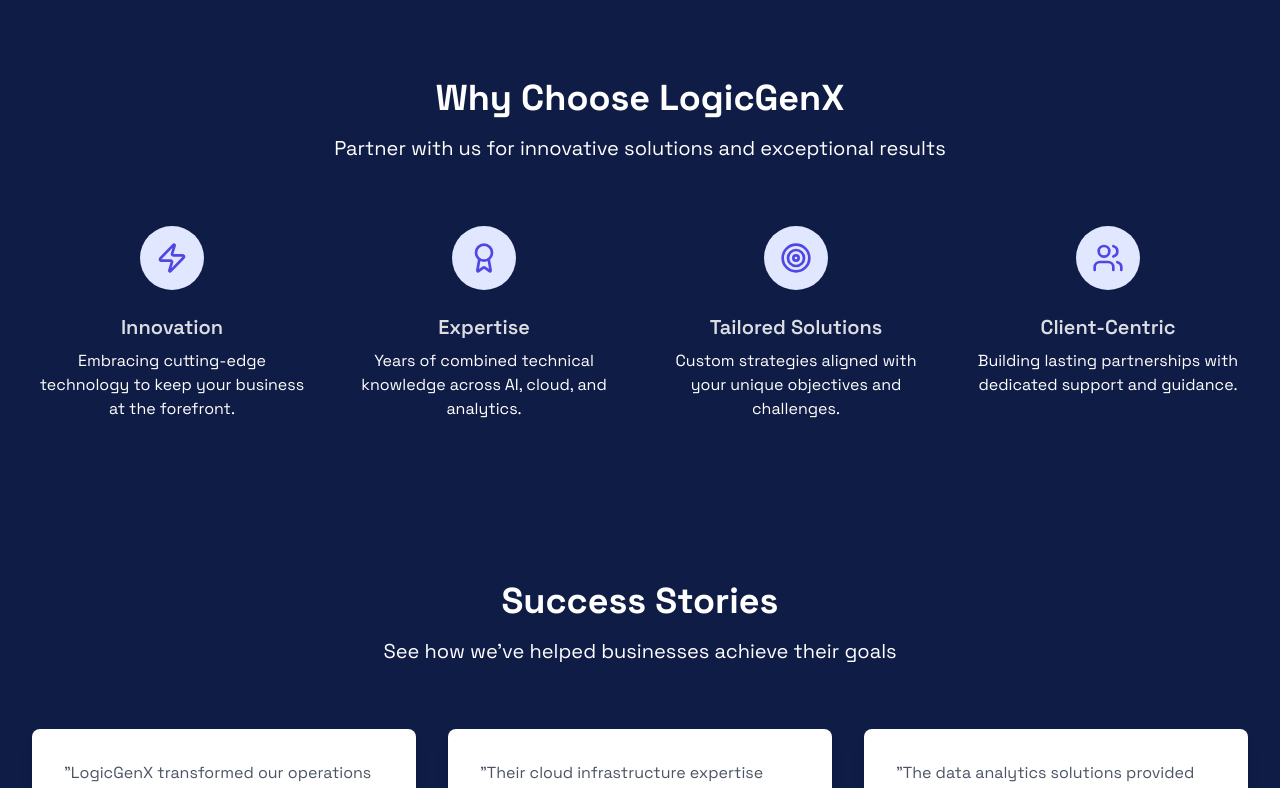
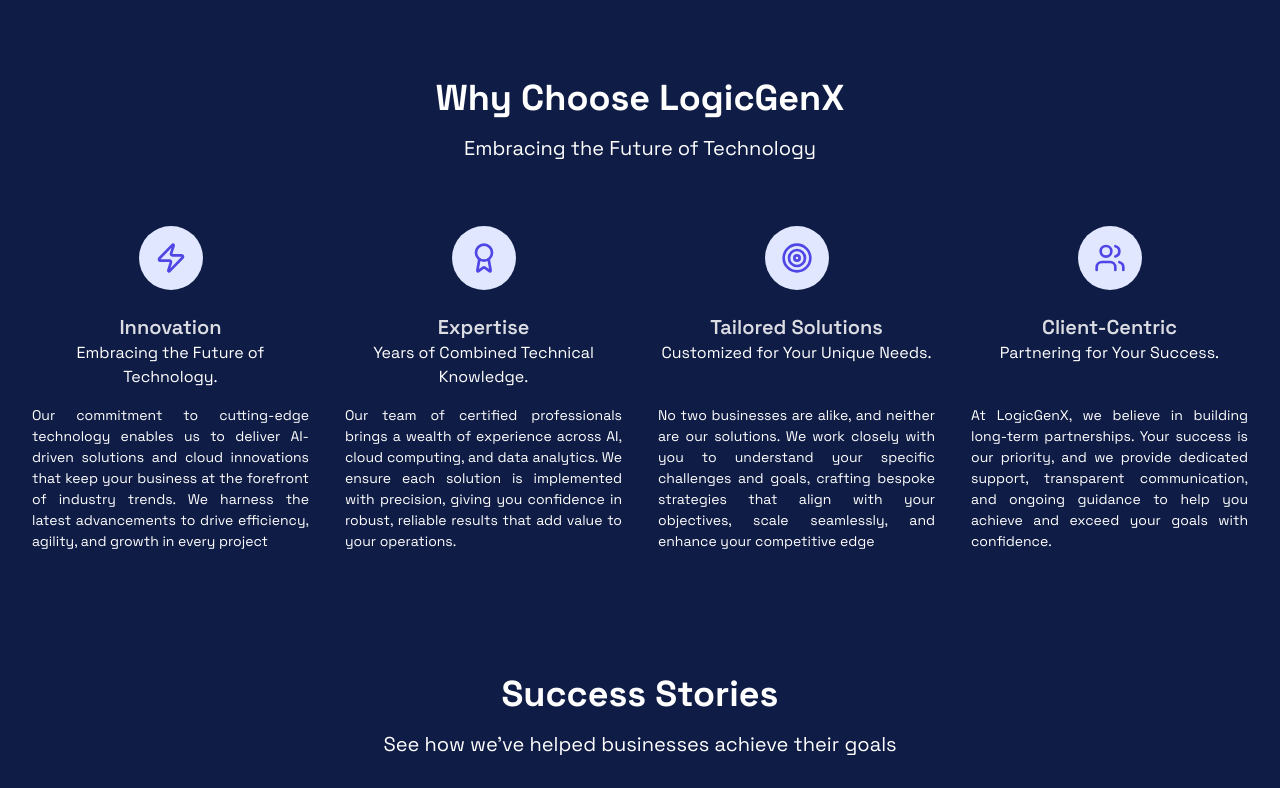
Before and after one commit to Mirza2018/logicgenx, a Next.js app: page / in a window 1280 px wide. Shown: the part 1642-2430 px from the top of the page. Built offline with nearby package versions, Linux system fonts and the light colour scheme.

Commit message:
Home page done

```diff
--- a/src/components/bolt/Homex2.jsx
+++ b/src/components/bolt/Homex2.jsx
@@ -160,27 +160,29 @@ const Homex2 = () => {
               Why Choose LogicGenX
             </h2>
             <p className="text-xl text-white">
-              Partner with us for innovative solutions and exceptional results
+              Embracing the Future of Technology
             </p>
           </div>
 
-          <div className="grid grid-cols-1 md:grid-cols-2 lg:grid-cols-4 gap-8">
+          <div className="grid grid-cols-1 md:grid-cols-2 lg:grid-cols-4 gap-9">
             {differentiators.map((item, index) => (
               <div
                 key={item.title}
                 initial={{ opacity: 0, y: 20 }}
                 animate={{ opacity: 1, y: 0 }}
                 transition={{ duration: 0.5, delay: index * 0.1 }}
-                className="text-center"
+                className="text-center h-72"
               >
                 <div className="inline-block p-4 bg-indigo-100 rounded-full text-indigo-600 mb-4">
                   {/* <item.icon className="h-8 w-8" /> */}
                   {item?.icon}
                 </div>
-                <h3 className="text-xl text-white/85 font-semibold mb-2">
+                <h3 className="text-xl text-white/85 font-semibold ">
                   {item.title}
                 </h3>
-                <p className="text-white">{item.description}</p>
+                <p className="text-white h-14">{item.description}</p>
+                <p className="text-white text-[14px] text-justify mt-2 ">{item?.details}</p>
+
               </div>
             ))}
           </div>
@@ -240,7 +242,7 @@ const Homex2 = () => {
       </section>
 
       {/* CTA Section */}
-      <section className="py-20 bg-[#0F1C45] text-white">
+      {/* <section className="py-20 bg-[#0F1C45] text-white">
         <div className="max-w-7xl mx-auto px-4 sm:px-6 lg:px-8 text-center">
           <h2 className="text-3xl md:text-4xl font-bold mb-4">
             Ready to Elevate Your Business?
@@ -263,7 +265,7 @@ const Homex2 = () => {
             </div>
           </Link>
         </div>
-      </section>
+      </section> */}
     </div>
   );
 };
@@ -326,26 +328,30 @@ const differentiators = [
   {
     title: "Innovation",
     description:
-      "Embracing cutting-edge technology to keep your business at the forefront.",
+      "Embracing the Future of Technology.",
     icon: <Zap className="h-8 w-8" />,
+    details:"Our commitment to cutting-edge technology enables us to deliver AI-driven solutions and cloud innovations that keep your business at the forefront of industry trends. We harness the latest advancements to drive efficiency, agility, and growth in every project"
   },
   {
     title: "Expertise",
     description:
-      "Years of combined technical knowledge across AI, cloud, and analytics.",
+      "Years of Combined Technical Knowledge.",
     icon: <Award className="h-8 w-8" />,
+     details:"Our team of certified professionals brings a wealth of experience across AI, cloud computing, and data analytics. We ensure each solution is implemented with precision, giving you confidence in robust, reliable results that add value to your operations."
   },
   {
     title: "Tailored Solutions",
     description:
-      "Custom strategies aligned with your unique objectives and challenges.",
+      "Customized for Your Unique Needs.",
     icon: <Target className="h-8 w-8" />,
+     details:"No two businesses are alike, and neither are our solutions. We work closely with you to understand your specific challenges and goals, crafting bespoke strategies that align with your objectives, scale seamlessly, and enhance your competitive edge"
   },
   {
     title: "Client-Centric",
     description:
-      "Building lasting partnerships with dedicated support and guidance.",
+      "Partnering for Your Success.",
     icon: <Users className="h-8 w-8" />,
+     details:"At LogicGenX, we believe in building long-term partnerships. Your success is our priority, and we provide dedicated support, transparent communication, and ongoing guidance to help you achieve and exceed your goals with confidence."
   },
 ];
 
```
